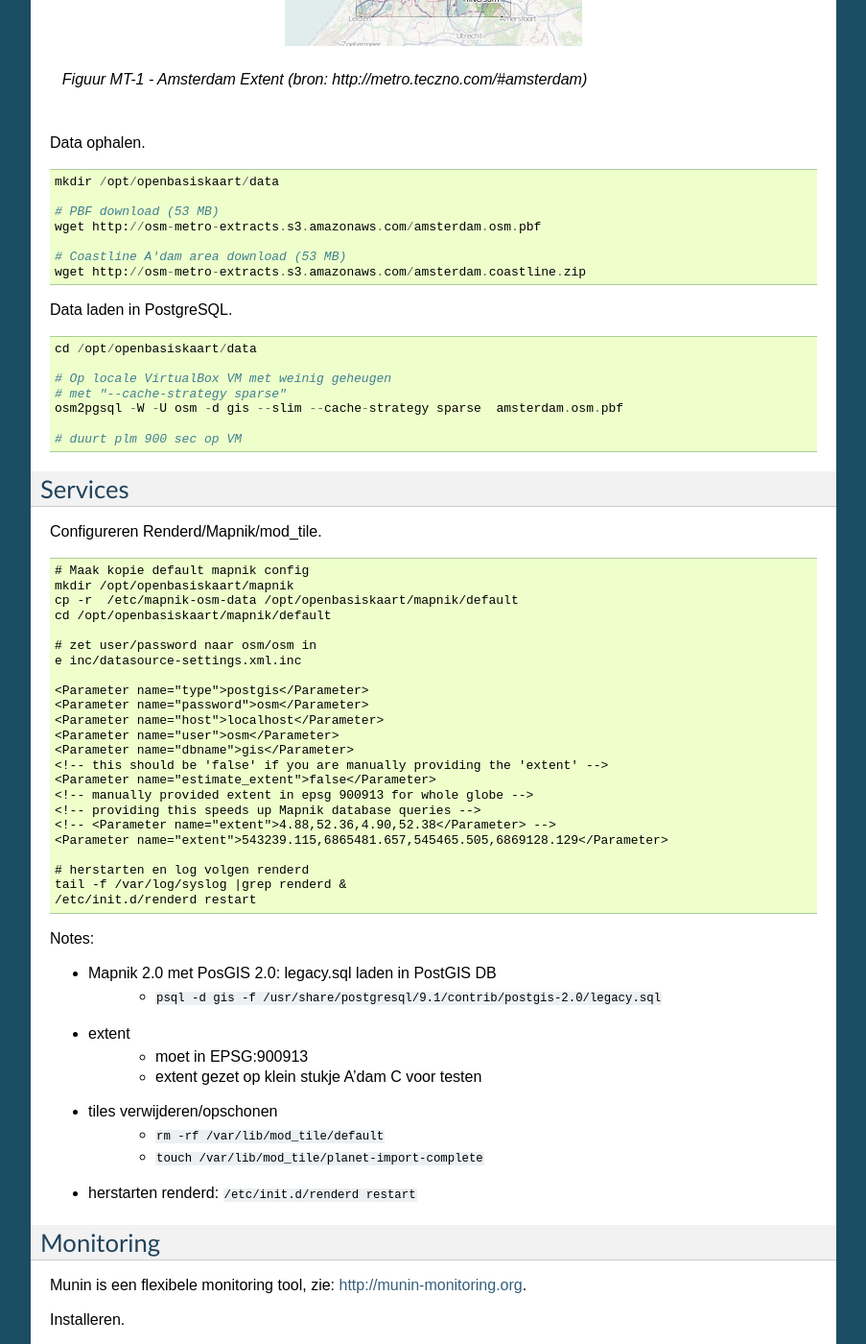
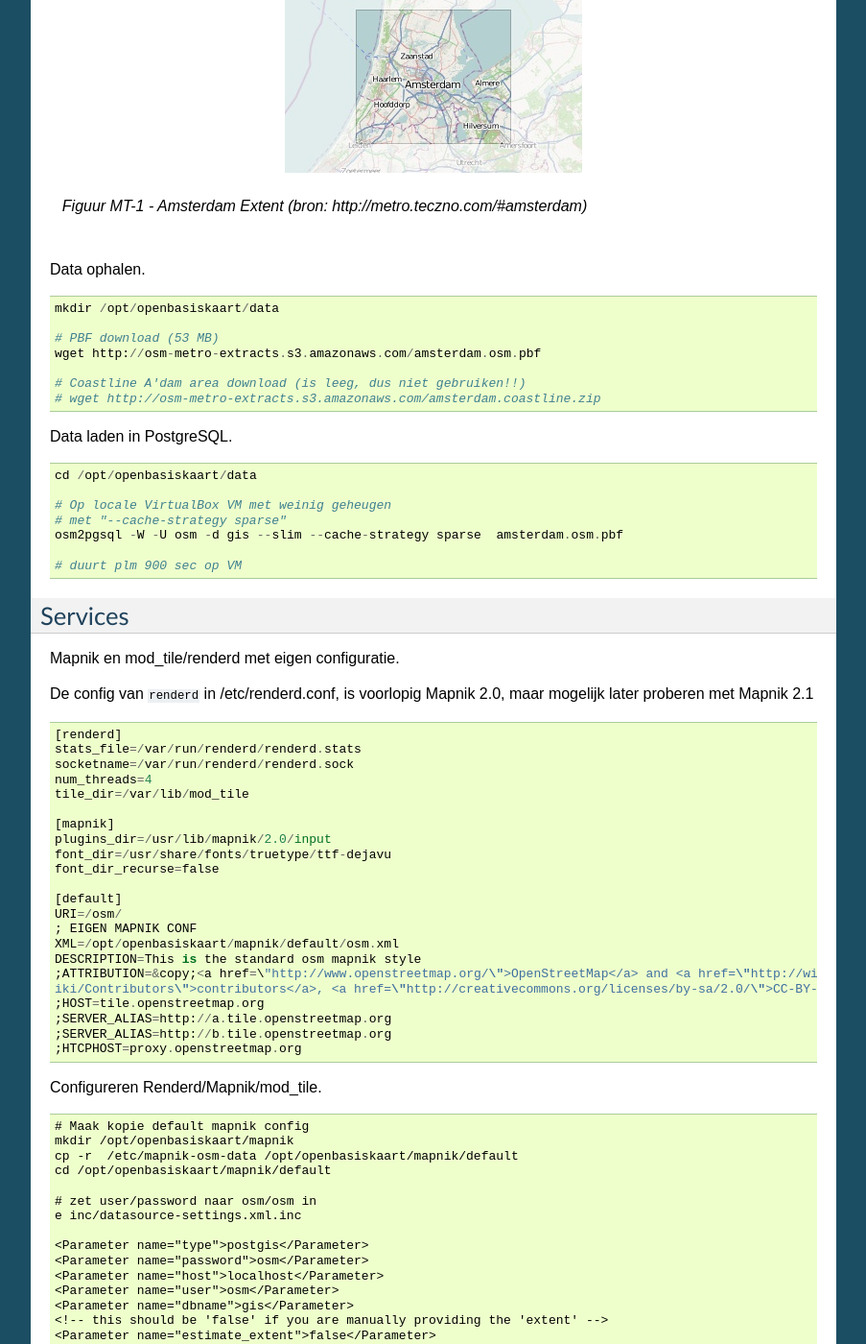
Before and after one commit to opengeogroep/openbasiskaart, a Sphinx documentation site: the page built from docs/source/mapnik-toolchain.rst, in a window 1280 px wide and 1400 px high, scrolled down 3538 px. Shown: the whole window at 96% size, without its empty margins (198-1101 px from the left). Built offline with Sphinx 7.4.7, drawn with Linux system fonts in a browser that asks for light colours; some of the changed text lies outside the part shown.

Commit message:
more detail docu mapnik chain

```diff
--- a/docs/source/mapnik-toolchain.rst
+++ b/docs/source/mapnik-toolchain.rst
@@ -53,17 +53,26 @@
 	sudo add-apt-repository ppa:kakrueger/openstreetmap
 	sudo apt-get update
 
+Mapnik repo t.b.v. Mapnik 2.1. Zie https://launchpad.net/~mapnik/+archive/v2.1.0/+packages. ::
+
+	sudo add-apt-repository ppa:mapnik/v2.1.0
+	sudo apt-get update
+
 Altijd UbuntuGIS toevoegen https://wiki.ubuntu.com/UbuntuGIS ! ::
 
 	# to add the UbuntuGIS PPA and update your packaging system.
-        sudo add-apt-repository ppa:ubuntugis/ubuntugis-unstable
+	sudo add-apt-repository ppa:ubuntugis/ubuntugis-unstable
 	sudo apt-get update
 
-Check of de repo's goed zijn toegevoegd. ::
+Check of de repo's goed zijn toegevoegd ::
 
-       ls /etc/apt/sources.list.d
-       # geeft
-       kakrueger-openstreetmap-quantal.list  kakrueger-openstreetmap-quantal.list.save  ubuntugis-ubuntugis-unstable-quantal.list
+	ls /etc/apt/sources.list.d
+	# geeft
+	kakrueger-openstreetmap-quantal.list
+	kakrueger-openstreetmap-quantal.list.save
+	mapnik-v2_1_0-quantal.list
+	ubuntugis-ubuntugis-unstable-quantal.list
+	ubuntugis-ubuntugis-unstable-quantal.list.save
 
 Afhankelijkheden
 ----------------
@@ -159,7 +165,6 @@
 	Type "help", "copyright", "credits" or "license" for more information.
 	>>> import mapnik
 	>>>
-
 
 mod_tile+renderd
 ----------------
@@ -196,8 +201,8 @@
 	# PBF download (53 MB)
 	wget http://osm-metro-extracts.s3.amazonaws.com/amsterdam.osm.pbf
 
-	# Coastline A'dam area download (53 MB)
-	wget http://osm-metro-extracts.s3.amazonaws.com/amsterdam.coastline.zip
+	# Coastline A'dam area download (is leeg, dus niet gebruiken!!)
+	# wget http://osm-metro-extracts.s3.amazonaws.com/amsterdam.coastline.zip
 
 Data laden in PostgreSQL.  ::
 
@@ -211,6 +216,34 @@
 
 Services
 ========
+
+Mapnik en mod_tile/renderd met eigen configuratie.
+
+De config van ``renderd`` in /etc/renderd.conf, is voorlopig Mapnik 2.0, maar mogelijk later proberen met Mapnik 2.1 ::
+
+	[renderd]
+	stats_file=/var/run/renderd/renderd.stats
+	socketname=/var/run/renderd/renderd.sock
+	num_threads=4
+	tile_dir=/var/lib/mod_tile
+
+	[mapnik]
+	plugins_dir=/usr/lib/mapnik/2.0/input
+	font_dir=/usr/share/fonts/truetype/ttf-dejavu
+	font_dir_recurse=false
+
+	[default]
+	URI=/osm/
+	; EIGEN MAPNIK CONF
+	XML=/opt/openbasiskaart/mapnik/default/osm.xml
+	DESCRIPTION=This is the standard osm mapnik style
+	;ATTRIBUTION=&copy;<a href=\"http://www.openstreetmap.org/\">OpenStreetMap</a> and <a href=\"http://wiki.openstreetmap.org/w\
+	iki/Contributors\">contributors</a>, <a href=\"http://creativecommons.org/licenses/by-sa/2.0/\">CC-BY-SA</a>
+	;HOST=tile.openstreetmap.org
+	;SERVER_ALIAS=http://a.tile.openstreetmap.org
+	;SERVER_ALIAS=http://b.tile.openstreetmap.org
+	;HTCPHOST=proxy.openstreetmap.org
+
 
 Configureren Renderd/Mapnik/mod_tile. ::
 
```
Also changed, not shown: other parts of docs/source/mapnik-toolchain.rst (+5 -8 lines).
